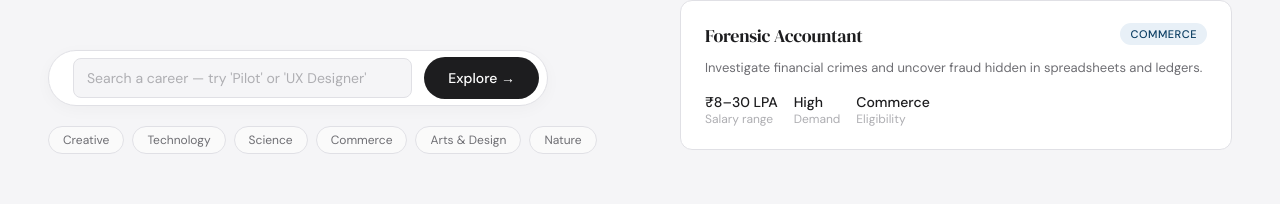
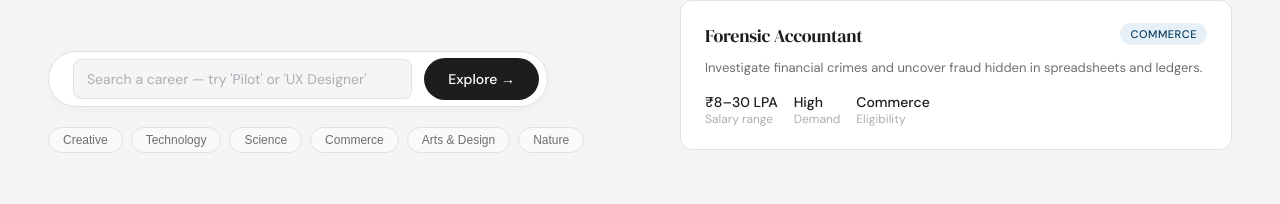
Before and after one commit to saifsahriar/MoreOptions, a Next.js app: page / in a window 1280 px wide. Shown: the part 519-723 px from the top of the page. Built offline with nearby package versions, Linux system fonts and the light colour scheme.

Commit message:
Fix search bar: connect landing page search to careers discovery page

```diff
--- a/src/app/careers/CareersClient.tsx
+++ b/src/app/careers/CareersClient.tsx
@@ -44,8 +44,9 @@ export default function CareersClient({
   }
 
   const initialTraits = searchParams?.traits ? String(searchParams.traits).split(',') : [];
+  const initialQuery = searchParams?.query ? String(searchParams.query) : '';
 
-  const [searchQuery, setSearchQuery] = useState('');
+  const [searchQuery, setSearchQuery] = useState(initialQuery);
   const [streamFilter, setStreamFilter] = useState(initialStream);
   const [interestFilter, setInterestFilter] = useState('All');
   const [demandFilter, setDemandFilter] = useState('All');
--- a/src/app/layout.tsx
+++ b/src/app/layout.tsx
@@ -12,7 +12,7 @@ export default function RootLayout({
   children: React.ReactNode
 }) {
   return (
-    <html lang="en" suppressHydrationWarning>
+    <html lang="en" data-scroll-behavior="smooth" suppressHydrationWarning>
       <head>
         <link rel="preconnect" href="https://fonts.googleapis.com" />
         <link rel="preconnect" href="https://fonts.gstatic.com" crossOrigin="anonymous" />
--- a/src/app/page.tsx
+++ b/src/app/page.tsx
@@ -1,6 +1,7 @@
 'use client';
 import { useState } from 'react';
 import Link from 'next/link';
+import { useRouter } from 'next/navigation';
 import MobileNavMenu from './MobileNavMenu';
 
 export default function LandingPage() {
@@ -10,6 +11,8 @@ export default function LandingPage() {
   const [selectedEducation, setSelectedEducation] = useState<string | null>(null);
   const [selectedTraits, setSelectedTraits] = useState<string[]>([]);
   const [activeFilter, setActiveFilter] = useState('All');
+  const [searchQuery, setSearchQuery] = useState('');
+  const router = useRouter();
 
   const openModal = () => setIsModalOpen(true);
   const closeModal = () => {
@@ -22,6 +25,15 @@ export default function LandingPage() {
       setSelectedTraits(selectedTraits.filter((t) => t !== trait));
     } else if (selectedTraits.length < 3) {
       setSelectedTraits([...selectedTraits, trait]);
+    }
+  };
+
+  const handleSearch = (e?: React.FormEvent) => {
+    if (e) e.preventDefault();
+    if (searchQuery.trim()) {
+      router.push(`/careers?query=${encodeURIComponent(searchQuery.trim())}`);
+    } else {
+      router.push('/careers');
     }
   };
 
@@ -48,17 +60,28 @@ export default function LandingPage() {
             <div className="hero-eyebrow"><span></span>Career Discovery Platform</div>
             <h1 className="hero-title">Beyond doctor.<br/><em>Beyond engineer.</em><br/>Beyond limits.</h1>
             <p className="hero-sub">Explore 600+ career paths designed for Indian students — with real salary data, growth trends, and step-by-step roadmaps.</p>
-            <div className="search-wrap">
-              <input type="text" placeholder="Search a career — try 'Pilot' or 'UX Designer'" />
-              <button className="search-btn">Explore →</button>
-            </div>
+            <form className="search-wrap" onSubmit={handleSearch}>
+              <input
+                type="text"
+                placeholder="Search a career — try 'Pilot' or 'UX Designer'"
+                value={searchQuery}
+                onChange={(e) => setSearchQuery(e.target.value)}
+              />
+              <button className="search-btn" type="submit">Explore →</button>
+            </form>
             <div className="hero-tags">
-              <span className="hero-tag">Creative</span>
-              <span className="hero-tag">Technology</span>
-              <span className="hero-tag">Science</span>
-              <span className="hero-tag">Commerce</span>
-              <span className="hero-tag">Arts & Design</span>
-              <span className="hero-tag">Nature</span>
+              {['Creative', 'Technology', 'Science', 'Commerce', 'Arts & Design', 'Nature'].map(tag => (
+                <button
+                  key={tag}
+                  className="hero-tag"
+                  onClick={() => {
+                    setSearchQuery(tag);
+                    router.push(`/careers?query=${encodeURIComponent(tag)}`);
+                  }}
+                >
+                  {tag}
+                </button>
+              ))}
             </div>
           </div>
 
```
Also changed, not shown: src/app/careers/page.tsx (+13 -4 lines).
